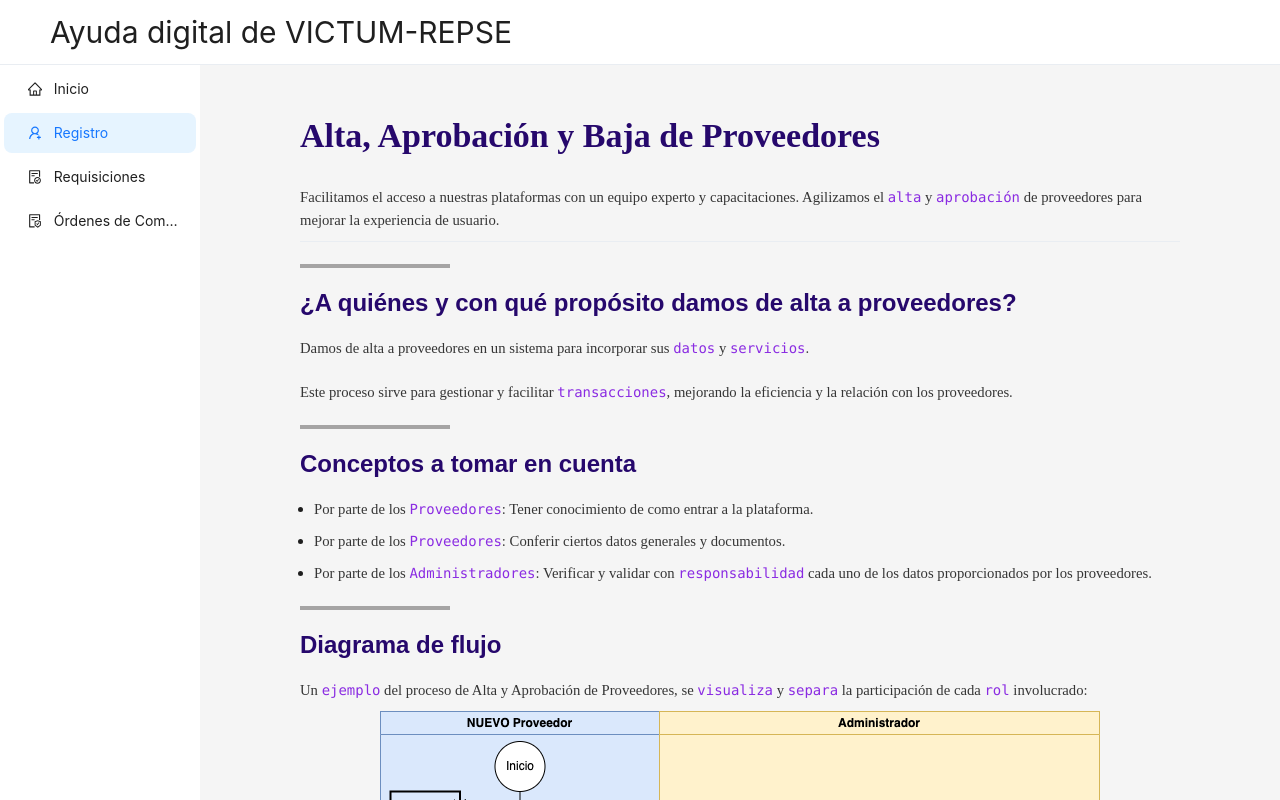
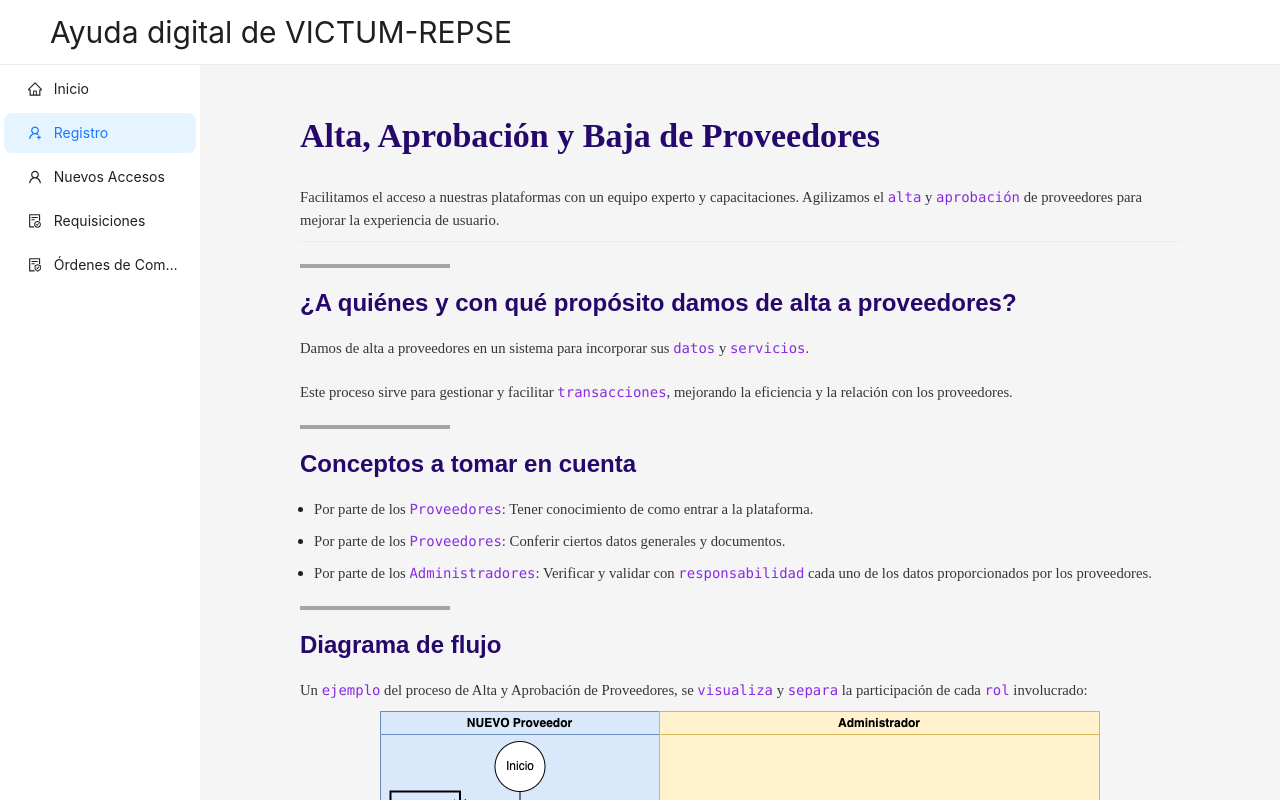
Before and after one commit to ucm23/help-victum-repse, a React (Vite) app: page / in a window 1280 px wide. Both pictures are taken after a click on the item "Registro". Built offline with nearby package versions, Linux system fonts and the light colour scheme; a web font is replaced by a local one.

Commit message:
(Add) 27-02-24

```diff
--- a/src/components/NavBar.jsx
+++ b/src/components/NavBar.jsx
@@ -17,6 +17,11 @@ const menu = [
         label: 'Registro',
         icon: React.createElement(UserAddOutlined),
         route: '/register'
+    },
+    {
+        label: 'Nuevos Accesos',
+        icon: React.createElement(UserOutlined),
+        route: '/access'
     },
     {
         label: 'Requisiciones',
--- a/src/pages/Index.jsx
+++ b/src/pages/Index.jsx
@@ -76,6 +76,41 @@ const data = {
             },
             {
                 label: 'Siguiente',
+                title: 'Nuevos accesos',
+                url: '/access',
+                slide: 'right',
+                icon: <RightOutlined />
+            }
+        ]
+    },
+    '/access': {
+        index: 1,
+        title: 'Alta de nuevos accesos',
+        label: 'Alta de nuevos accesos',
+        intro: 'Agilizamos el alta de <Kbd>socios comerciales (proveedores)</Kbd> y <Kbd>administradores</Kbd> para mejorar la experiencia de usuario.',
+        'sub-title-1': '¿A quiénes y con qué propósito damos de alta a proveedores?',
+        'sub-conte-1': 'Damos de alta a socios comerciales (proveedores) y administradores el un sistema para incorporar sus <Kbd>datos</Kbd> y <Kbd>servicios</Kbd>. <br/><br/>Este proceso sirve para gestionar y facilitar <Kbd>transacciones</Kbd>, mejorando la eficiencia y la relación con los nuevos usuarios.',
+        'sub-title-2': 'Conceptos a tomar en cuenta',
+        'sub-descr-2': 'Para que el proceso de Alta de nuevos usuarios se pueda llevar acabo, es necesario tomar en cuenta los siguientes <Kbd>criterios</Kbd>:',
+        'sub-pros--2': [
+            'Por parte de los <Kbd>Administradores</Kbd>: Verificar y validar con <Kbd>responsabilidad</Kbd> cada uno de los datos proporcionados para cada uno de los nuevos usuarios.',
+            'Por parte de los <Kbd>Proveedores</Kbd>: Tener conocimiento de como entrar a la plataforma (<a href="https://development.victum-re.online/">Click aquí</a>).',
+        ],
+        'sub-title-3': 'Diagrama de flujo',
+        'sub-descr-3': 'Un <Kbd>ejemplo</Kbd> del proceso de Alta de nuevos usuarios, se <Kbd>visualiza</Kbd> y <Kbd>separa</Kbd> la participación de cada <Kbd>rol</Kbd> involucrado:',
+        diagram: '/imgs/nuevos-usuarios.png',
+        'sub-title-4': 'Manual (PDF)',
+        'sub-descr-4': 'Incluye <Kbd>Glosario</Kbd> y un ejemplo con <Kbd>capturas de pantalla</Kbd>:',
+        pagination: [
+            {
+                label: 'Anterior',
+                title: 'Registro',
+                url: '/register',
+                slide: 'left',
+                icon: <LeftOutlined />
+            },
+            {
+                label: 'Siguiente',
                 title: 'Requisiciones',
                 url: '/requisitions',
                 slide: 'right',
@@ -84,7 +119,7 @@ const data = {
         ]
     },
     '/requisitions': {
-        index: 2,
+        index: 3,
         title: 'Proceso de las Requisiciones',
         label: 'Requisiciones',
         intro: '<Kbd>Gestionamos</Kbd> eficazmente las <Kbd>requisiciones</Kbd> y <Kbd>aprobaciones</Kbd> con Victum REPSE, simplificando las actividades de compras y brindando apoyo al personal involucrado.',
@@ -105,8 +140,8 @@ const data = {
         pagination: [
             {
                 label: 'Anterior',
-                title: 'Registro',
-                url: '/register',
+                title: 'Nuevos accesos',
+                url: '/access',
                 slide: 'left',
                 icon: <LeftOutlined />
             },
@@ -120,7 +155,7 @@ const data = {
         ]
     },
     '/orders': {
-        index: 3,
+        index: 4,
         title: 'Proceso de las Órdenes de Compra',
         label: 'Órdenes de Compra',
         intro: '<Kbd>Optimizamos</Kbd> el proceso de órdenes de compra, facilitando la gestión de compras con proveedores para garantizar eficacia y apoyo al personal involucrado.',
@@ -209,7 +244,7 @@ const Index = () => {
                     </p>
                     <a target="_blank" href={`/manuales-pdf/${data[pathname]['sub-downl-4']}.pdf`}>
                         <div className="andes-card">
-                            <img width="40" height="40" decoding="async" src="https://www.seduvi.cdmx.gob.mx/storage/app/media/uploaded-files/pdf.png" alt="" />
+                            <img width="40" height="40" decoding="async" src="https://www.seduvi.cdmx.gob.mx/storage/app/media/uploaded-files/pdf.png" alt="icon-pdf" />
                             Manual {data[pathname]?.label}.pdf
                         </div>
                     </a>
```
Also changed, not shown: public/imgs/nuevos-usuarios.png (added).
